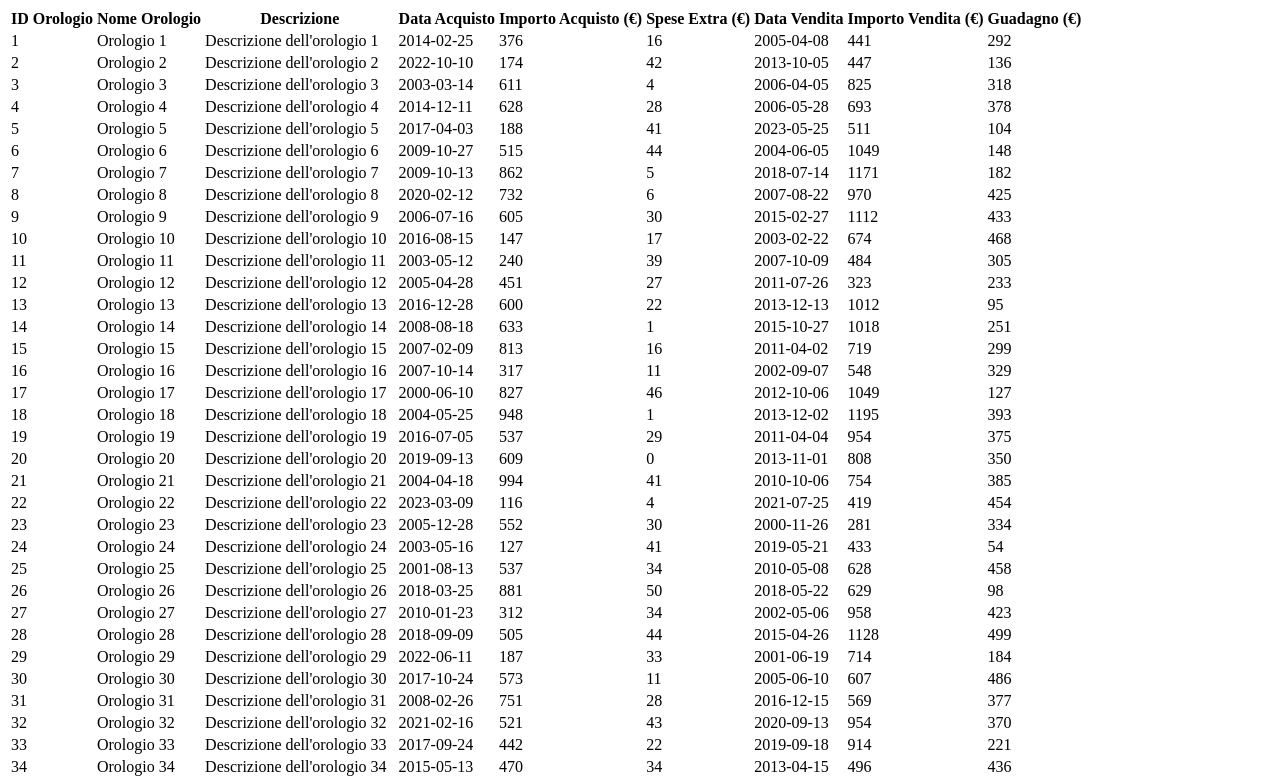
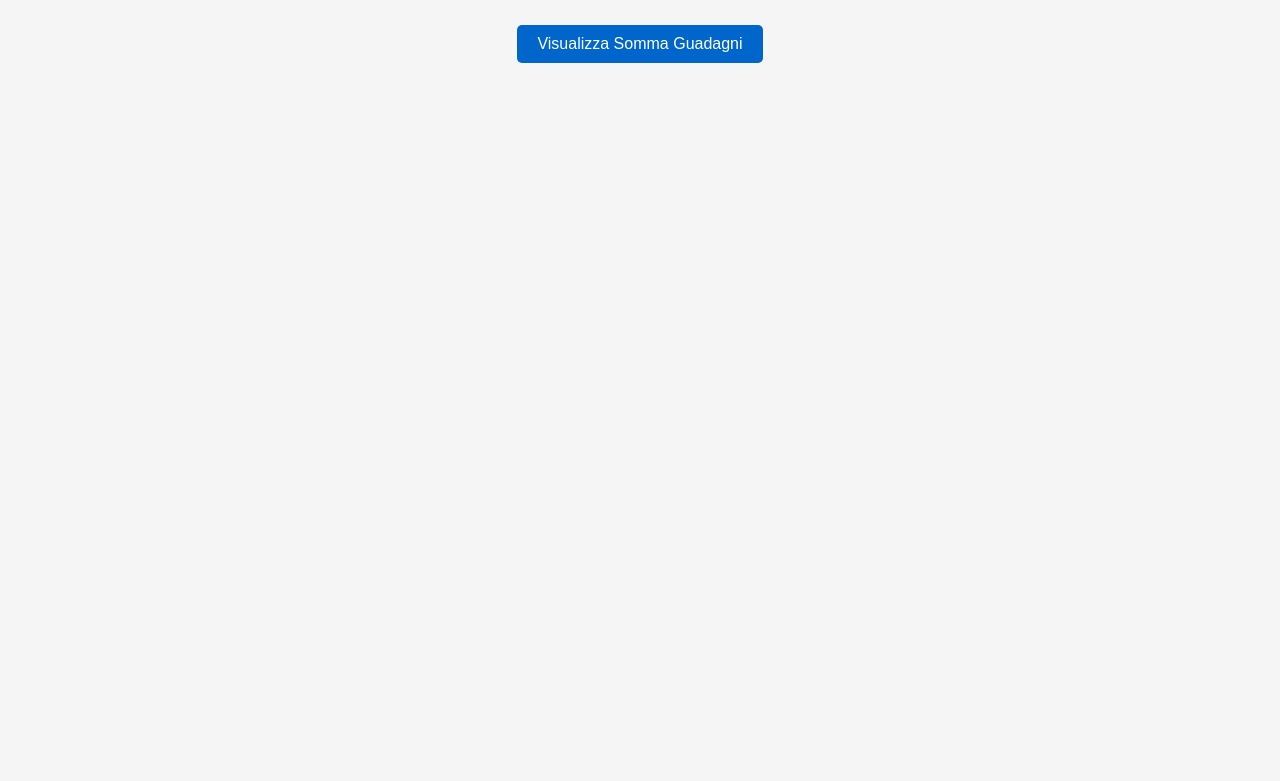
Before and after one commit to inventario78546/inventario78546.github.io, a plain HTML site: page index.html in a window 1280 px wide. Shown: the part 73-854 px from the top of the page. After the commit the page ends 800 px from the top, so only its background shows below. Drawn offline with Linux system fonts and the light colour scheme.

Commit message:
Update index.html

```diff
--- a/index.html
+++ b/index.html
@@ -5,62 +5,89 @@
   <meta name="viewport" content="width=device-width, initial-scale=1.0">
   <title>Inventario Orologi</title>
   <style>
-    /* Stili come nell'esempio precedente */
-    /* ... */
+    body {
+      font-family: Arial, sans-serif;
+      margin: 20px;
+      background-color: #f5f5f5;
+      color: #333;
+    }
+    h1 {
+      text-align: center;
+      margin-bottom: 20px;
+      color: #0066cc;
+    }
+    table {
+      width: 100%;
+      border-collapse: collapse;
+      margin-top: 20px;
+      background-color: #fff;
+      box-shadow: 0 0 10px rgba(0, 0, 0, 0.1);
+    }
+    th, td {
+      border: 1px solid #ddd;
+      padding: 15px;
+      text-align: left;
+    }
+    th {
+      background-color: #f2f2f2;
+    }
+    th, td {
+      transition: background-color 0.3s;
+    }
+    tr:hover {
+      background-color: #f9f9f9;
+    }
+    button {
+      padding: 10px 20px;
+      font-size: 16px;
+      background-color: #0066cc;
+      color: white;
+      border: none;
+      cursor: pointer;
+      margin-top: 20px;
+      display: block;
+      margin-left: auto;
+      margin-right: auto;
+      border-radius: 5px;
+    }
+    button:hover {
+      background-color: #0050aa;
+    }
+    #sommaContainer {
+      text-align: center;
+      margin-top: 20px;
+      display: none;
+    }
+    #sommaValue strong {
+      color: #0066cc;
+      font-size: 24px;
+    }
   </style>
 </head>
 <body>
   <h1>Inventario Orologi</h1>
 
   <table id="inventoryTable">
-    <thead>
-      <tr>
-        <th>ID Orologio</th>
-        <th>Nome Orologio</th>
-        <th>Descrizione</th>
-        <th>Data Acquisto</th>
-        <th>Importo Acquisto (€)</th>
-        <th>Spese Extra (€)</th>
-        <th>Data Vendita</th>
-        <th>Importo Vendita (€)</th>
-        <th>Guadagno (€)</th>
-      </tr>
-    </thead>
-    <tbody>
-      <!-- Le righe degli orologi verranno generate qui -->
-    </tbody>
+    <!-- Contenuto della tabella come mostrato in esempi precedenti -->
   </table>
 
+  <!-- Aggiungi un pulsante per visualizzare la somma dei guadagni -->
+  <button onclick="mostraSommaGuadagni()">Visualizza Somma Guadagni</button>
+
+  <div id="sommaContainer">
+    <h2>Somma Guadagni</h2>
+    <p id="sommaValue">La somma totale dei guadagni è: <strong></strong> €</p>
+  </div>
+
   <script>
-    // Funzione per generare un numero casuale compreso tra min e max
-    function getRandomNumber(min, max) {
-      return Math.floor(Math.random() * (max - min + 1) + min);
-    }
-
-    // Funzione per generare una data casuale nel formato 'yyyy-mm-dd'
-    function getRandomDate() {
-      const year = getRandomNumber(2000, 2023);
-      const month = getRandomNumber(1, 12).toString().padStart(2, '0');
-      const day = getRandomNumber(1, 28).toString().padStart(2, '0');
-      return `${year}-${month}-${day}`;
-    }
-
-    // Genera 100 righe di dati casuali per gli orologi
-    const tbody = document.querySelector('tbody');
-    for (let i = 1; i <= 100; i++) {
-      const row = document.createElement('tr');
-      row.innerHTML = `
-        <td>${i}</td>
-        <td>Orologio ${i}</td>
-        <td>Descrizione dell'orologio ${i}</td>
-        <td>${getRandomDate()}</td>
-        <td>${getRandomNumber(100, 1000)}</td>
-        <td>${getRandomNumber(0, 50)}</td>
-        <td>${getRandomDate()}</td>
-        <td>${getRandomNumber(200, 1200)}</td>
-        <td>${getRandomNumber(50, 500)}</td>
-      `;
-      tbody.appendChild(row);
+    // Funzione per visualizzare la somma dei guadagni
+    function mostraSommaGuadagni() {
+      const guadagniArray = Array.from(document.querySelectorAll('tbody tr')).map(row => parseFloat(row.lastElementChild.innerText));
+      const sommaGuadagni = guadagniArray.reduce((acc, guadagno) => acc + guadagno, 0);
+      const sommaContainer = document.getElementById('sommaContainer');
+      const sommaValue = document.querySelector('#sommaValue strong');
+      sommaValue.textContent = sommaGuadagni + ' €';
+      sommaContainer.style.display = 'block';
     }
   </script>
 </body>
```
